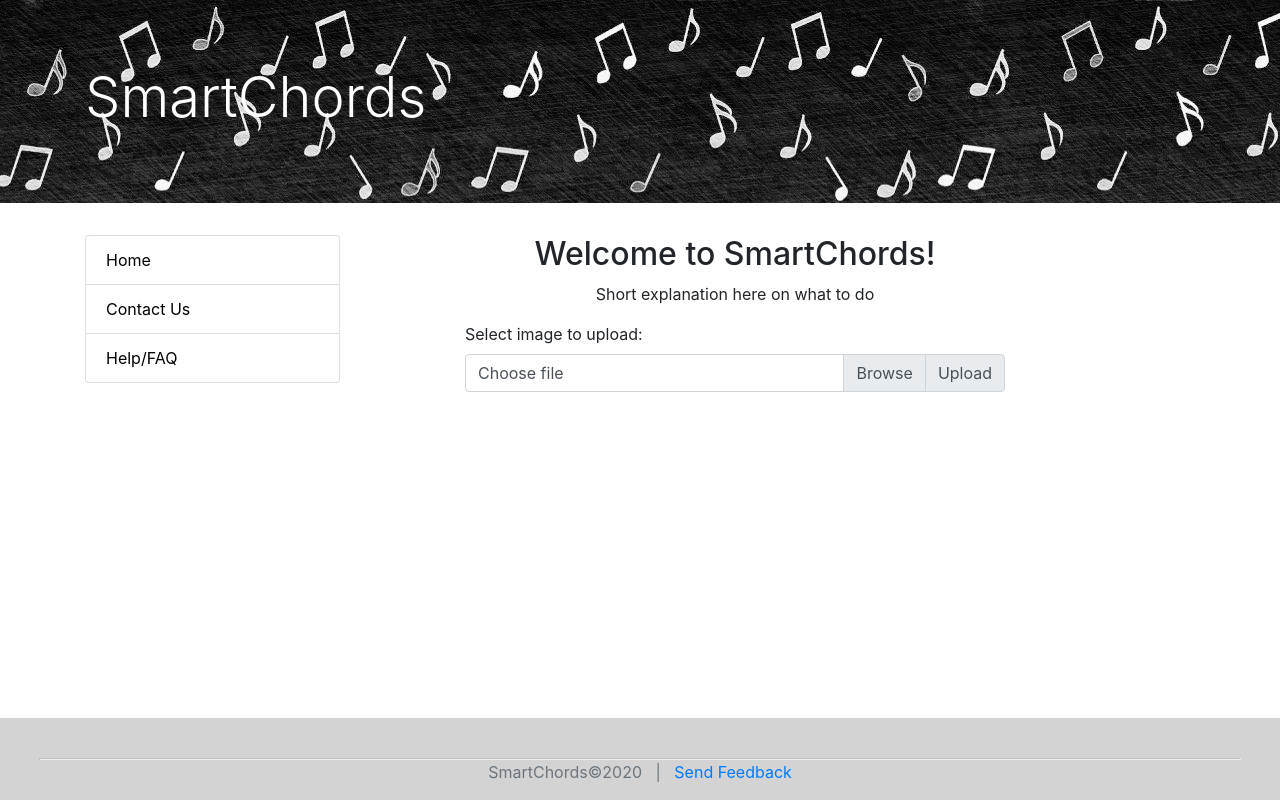
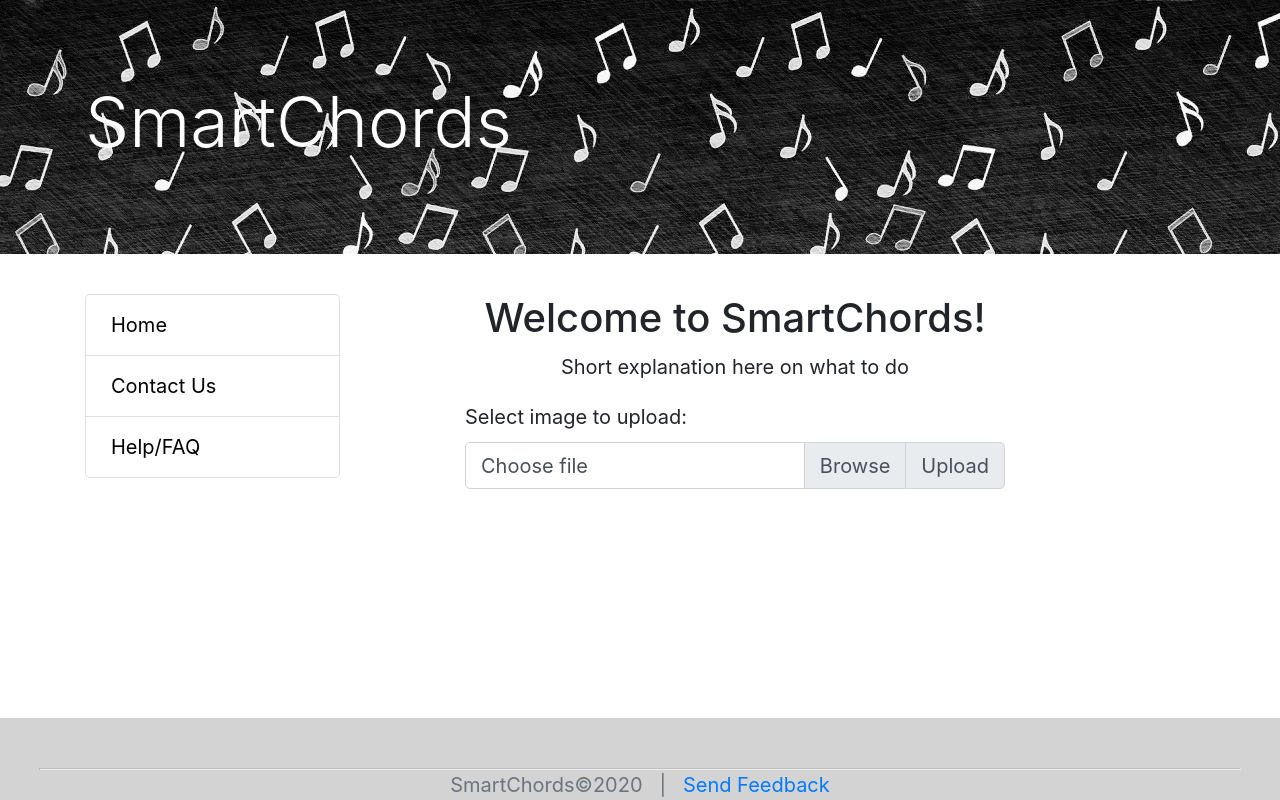
Before and after one commit to SmartChords/smart_chords_flask, a Flask app: page / in a window 1280 px wide. Run offline with Flask 2, Linux system fonts and the light colour scheme; parts of the project's set-up code (start-up, migrations or seed data) failed here and were passed over; some libraries are stand-ins or nearby versions.

Commit message:
Adjust font-size and family site wide

```diff
--- a/static/css/main.css
+++ b/static/css/main.css
@@ -5,6 +5,14 @@
 html,
 body {
   height: 100%;
+  font-size: 1.25rem;
+  $font-family-sans-serif:
+  -apple-system,
+  BlinkMacSystemFont,
+  "Segoe UI",
+  "Roboto",
+  "Helvetica Neue", Arial, sans-serif,
+  "Apple Color Emoji", "Segoe UI Emoji", "Segoe UI Symbol" !default;
 }
 
 #main {
```
